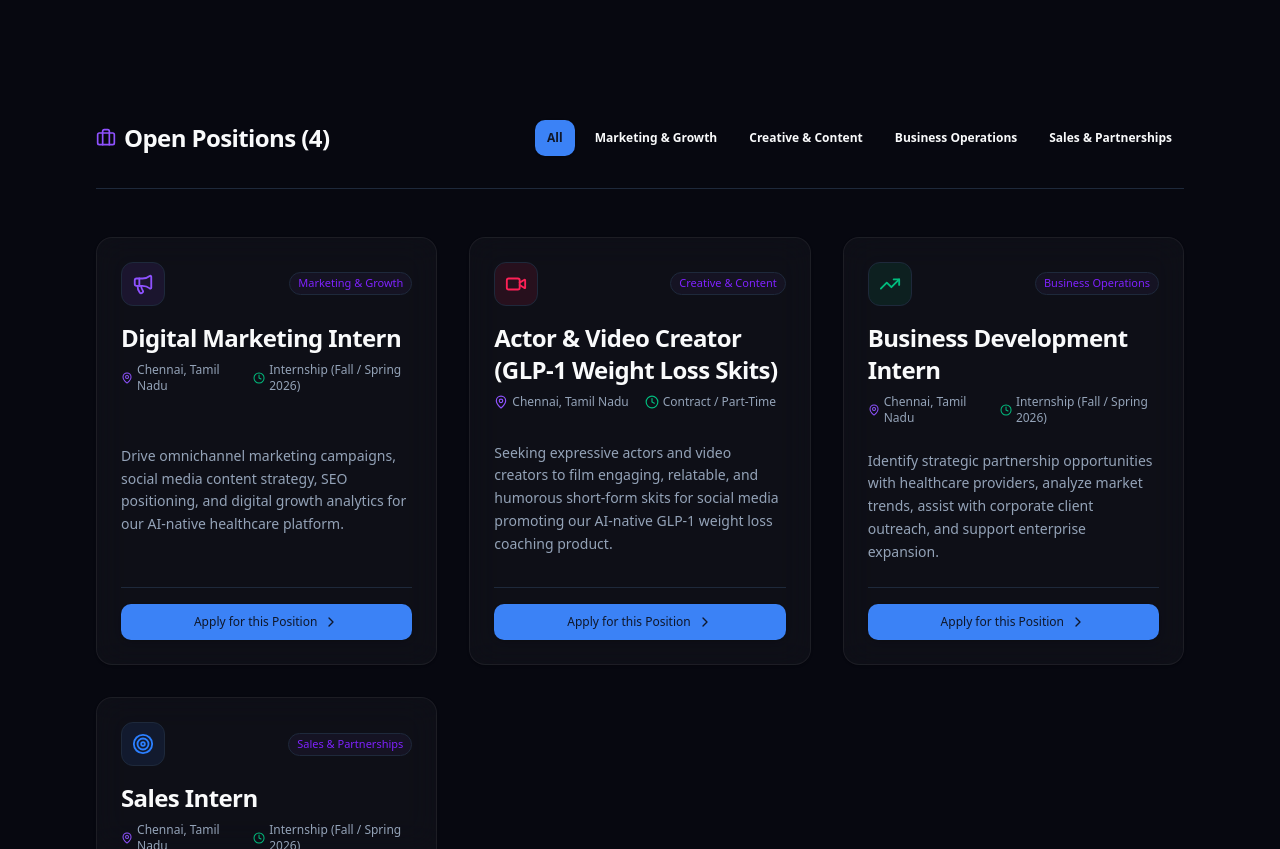
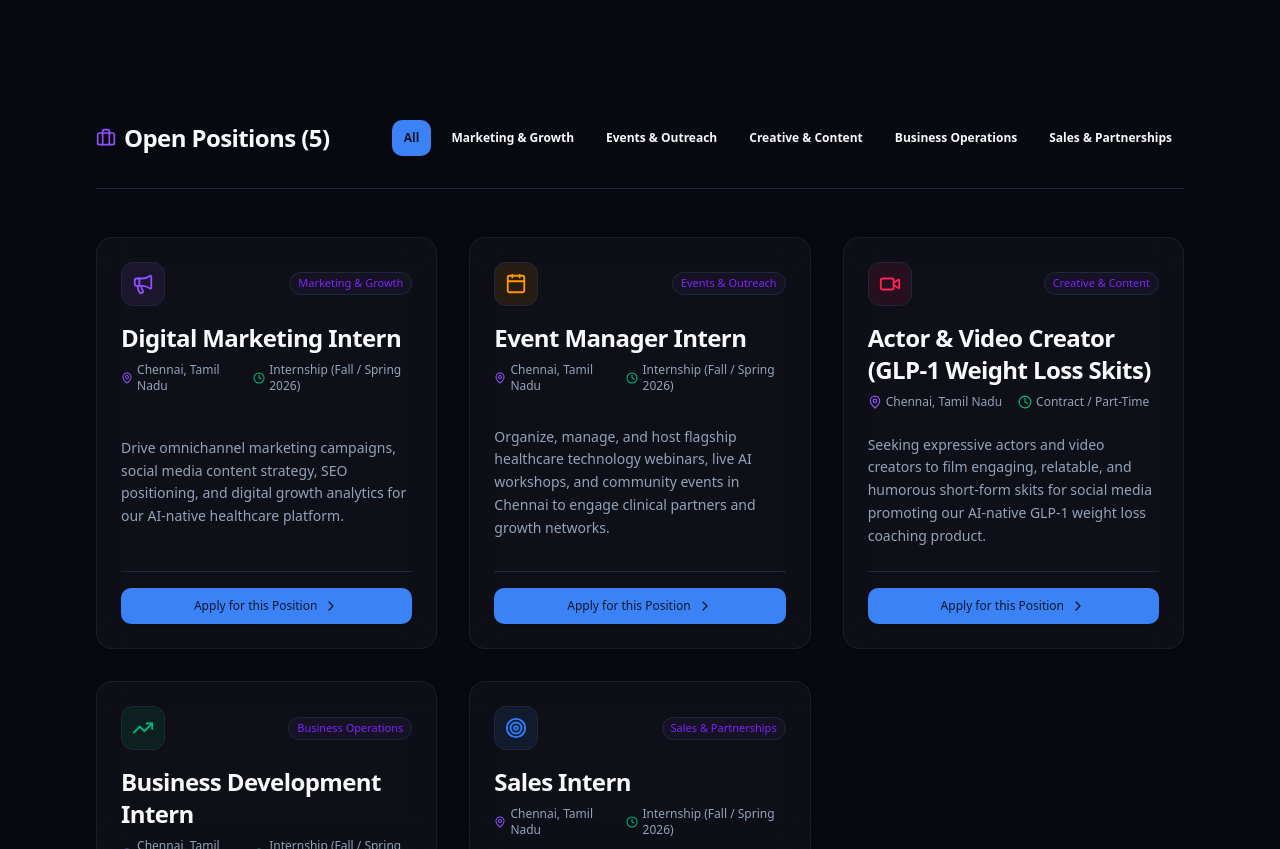
Before and after one commit to OpenHealthAgents/GH247, a Next.js app: page /careers in a window 1280 px wide. Shown: the part 740-1589 px from the top of the page. Built offline with nearby package versions, Linux system fonts and the light colour scheme.

Commit message:
feat: add Event Manager Intern position for hosting events and webinars in Chennai

```diff
--- a/src/app/careers/page.tsx
+++ b/src/app/careers/page.tsx
@@ -29,6 +29,7 @@ import {
   TrendingUp,
   Target,
   Video,
+  Calendar,
   MapPin,
   Clock,
   ArrowRight,
@@ -51,6 +52,17 @@ const roles = [
     icon: Megaphone,
     color: "text-violet-500",
     bg: "bg-violet-500/10 border-violet-500/20",
+  },
+  {
+    id: "event-manager-intern",
+    title: "Event Manager Intern",
+    department: "Events & Outreach",
+    location: "Chennai, Tamil Nadu",
+    type: "Internship (Fall / Spring 2026)",
+    desc: "Organize, manage, and host flagship healthcare technology webinars, live AI workshops, and community events in Chennai to engage clinical partners and growth networks.",
+    icon: Calendar,
+    color: "text-amber-500",
+    bg: "bg-amber-500/10 border-amber-500/20",
   },
   {
     id: "actor-content-creator-glp1",
@@ -107,6 +119,7 @@ export default function CareersPage() {
   const departments = [
     "All",
     "Marketing & Growth",
+    "Events & Outreach",
     "Creative & Content",
     "Business Operations",
     "Sales & Partnerships",
```
